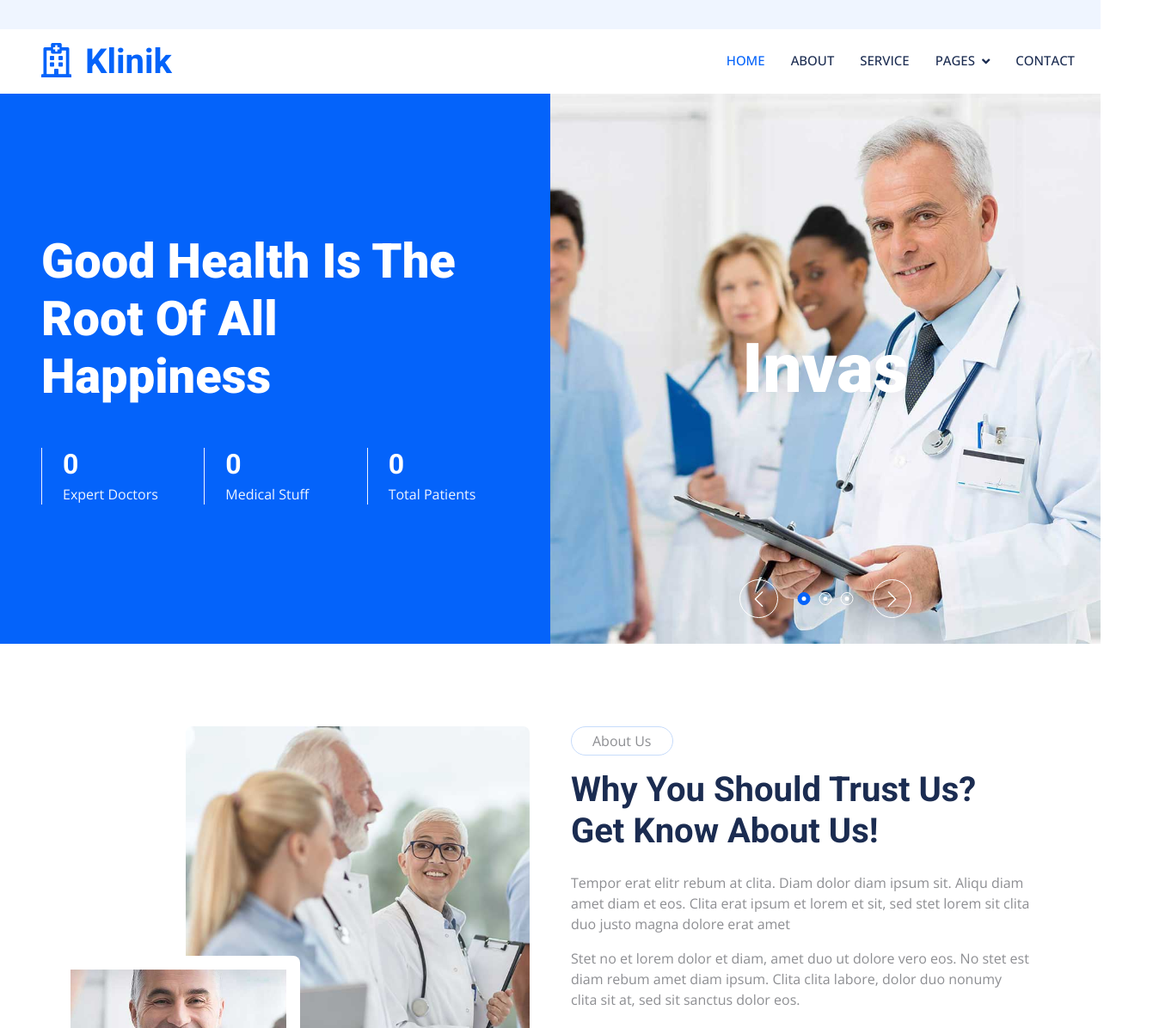
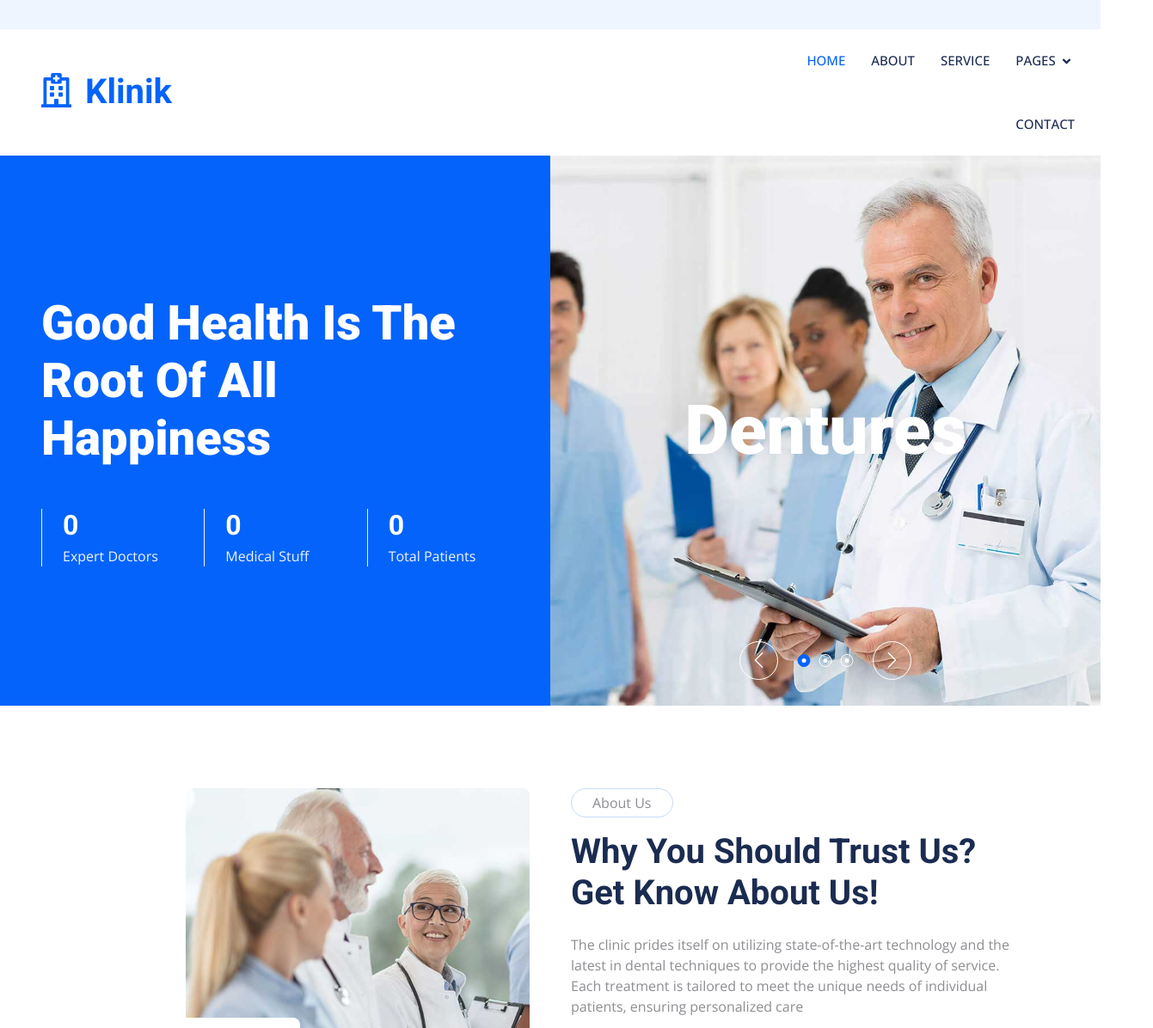
Before and after one commit to rithikkk/dental_clinic_website, a plain HTML site: page index.html in a window 1280 px wide. Shown: the part 72-1268 px from the top of the page at 86% size, 1341 px wide, since content can reach past the window. Drawn offline with nearby package versions, Linux system fonts and the light colour scheme.

Commit message:
Color and added text

```diff
--- a/index.html
+++ b/index.html
@@ -52,7 +52,7 @@
                 </div>
                 <div class="h-100 d-inline-flex align-items-center py-3">
                     <small class="far fa-clock text-primary me-2"></small>
-                    <small>Mon - Fri : 09.00 AM - 07.00 PM Sat-Sun 09.00 AM - 03.00 PM</small>
+                    <small>Mon - Fri : 09.00 AM - 07.00 PM | Sat-Sun 09.00 AM - 03.00 PM</small>
                 </div>
             </div>
             <div class="col-lg-5 px-5 text-end">
@@ -92,8 +92,6 @@
                         <a href="team.html" class="dropdown-item">Our Doctors</a>
                         <!--<a href="appointment.html" class="dropdown-item">Appointment</a> -->
                         <a href="testimonial.html" class="dropdown-item">Testimonials</a>
-                        <a href="404.html" class="dropdown-item">404 Page</a>
-                    </div>
                 </div>
                 <a href="contact.html" class="nav-item nav-link">Contact</a>
             </div>
@@ -134,19 +132,19 @@
                     <div class="owl-carousel-item position-relative">
                         <img class="img-fluid" src="img/carousel-1.jpg" alt="">
                         <div class="owl-carousel-text">
-                            <h1 class="display-1 text-white mb-0">Invas</h1>
+                            <h1 class="display-1 text-white mb-0">Dentures </h1>
                         </div>
                     </div>
                     <div class="owl-carousel-item position-relative">
                         <img class="img-fluid" src="img/carousel-2.jpg" alt="">
                         <div class="owl-carousel-text">
-                            <h1 class="display-1 text-white mb-0">Neurology</h1>
+                            <h1 class="display-1 text-white mb-0">Orthodonics</h1>
                         </div>
                     </div>
                     <div class="owl-carousel-item position-relative">
                         <img class="img-fluid" src="img/carousel-3.jpg" alt="">
                         <div class="owl-carousel-text">
-                            <h1 class="display-1 text-white mb-0">Pulmonary</h1>
+                            <h1 class="display-1 text-white mb-0">Biopsy</h1>
                         </div>
                     </div>
                 </div>
@@ -169,8 +167,8 @@
                 <div class="col-lg-6 wow fadeIn" data-wow-delay="0.5s">
                     <p class="d-inline-block border rounded-pill py-1 px-4">About Us</p>
                     <h1 class="mb-4">Why You Should Trust Us? Get Know About Us!</h1>
-                    <p>Tempor erat elitr rebum at clita. Diam dolor diam ipsum sit. Aliqu diam amet diam et eos. Clita erat ipsum et lorem et sit, sed stet lorem sit clita duo justo magna dolore erat amet</p>
-                    <p class="mb-4">Stet no et lorem dolor et diam, amet duo ut dolore vero eos. No stet est diam rebum amet diam ipsum. Clita clita labore, dolor duo nonumy clita sit at, sed sit sanctus dolor eos.</p>
+                    <p>The clinic prides itself on utilizing state-of-the-art technology and the latest in dental techniques to provide the highest quality of service. Each treatment is tailored to meet the unique needs of individual patients, ensuring personalized care</p>
+                    <p class="mb-4">With a strong emphasis on patient education, the clinic empowers you to make informed decisions about your dental care. Choose Parhar Clinic for a partner who values your smile as much as you do..</p>
                     <p><i class="far fa-check-circle text-primary me-3"></i>Quality health care</p>
                     <p><i class="far fa-check-circle text-primary me-3"></i>Only Qualified Doctors</p>
                     <p><i class="far fa-check-circle text-primary me-3"></i>Medical Research Professionals</p>
--- a/scss/bootstrap.scss
+++ b/scss/bootstrap.scss
@@ -1,6 +1,6 @@
 /******* Customized Bootstrap ********/
 
-$primary: #0463FA;
+$primary: #09ffba;
 $light: #EFF5FF;
 $dark: #1B2C51;
 
```
